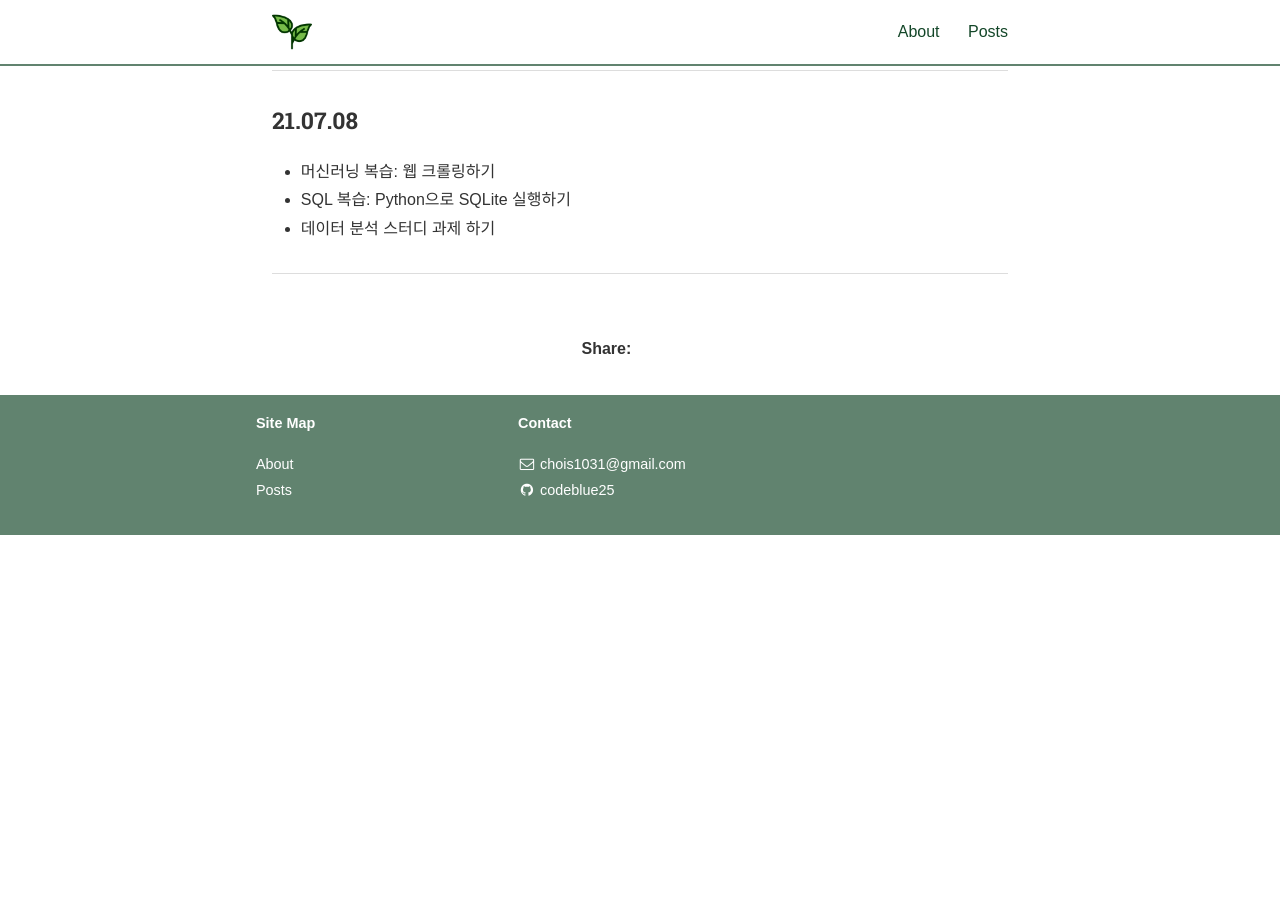
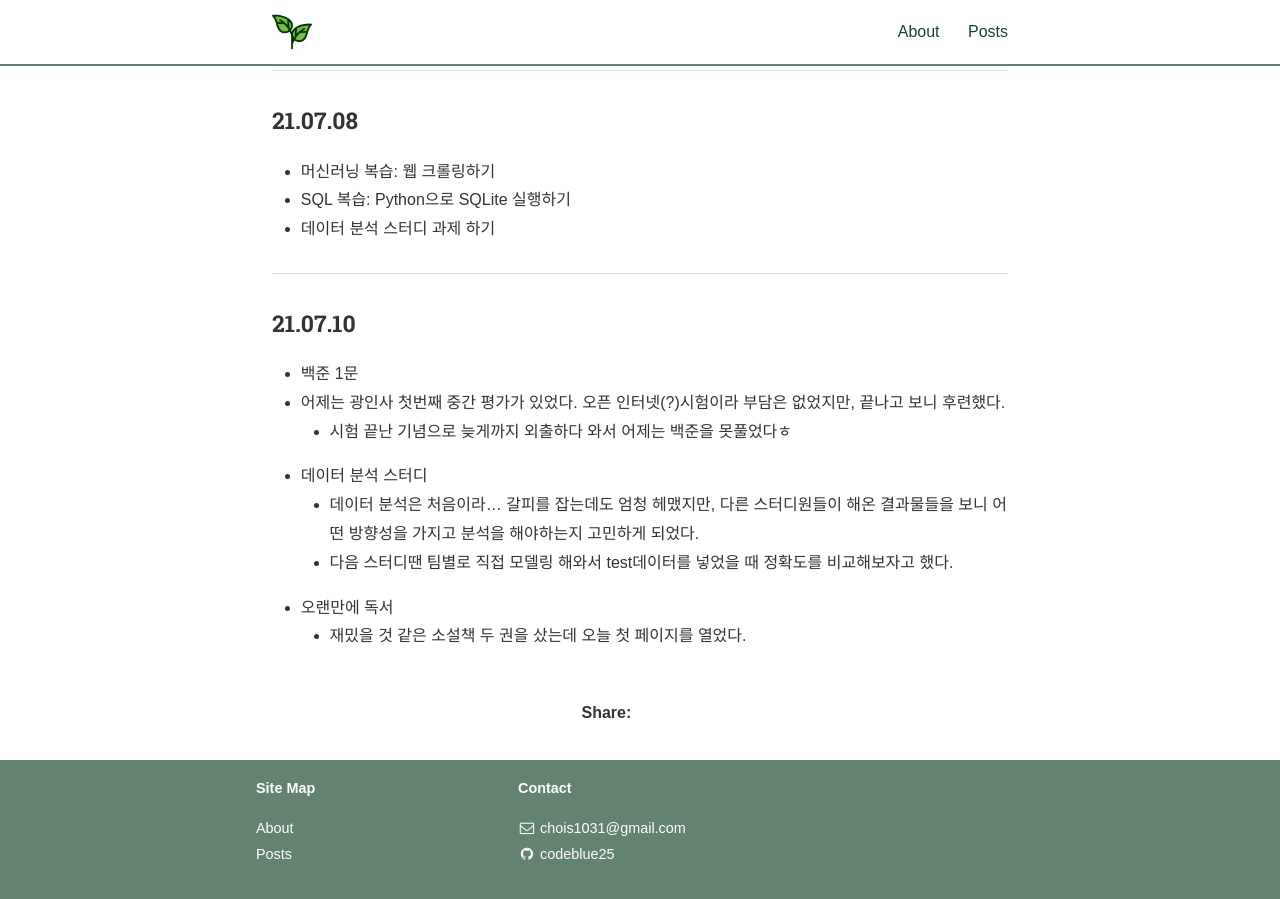
Before and after one commit to codeblue25/codeblue25.github.io, a Jekyll site: the page built from _posts/2021-07-04-0710.md, in a window 1280 px wide and 900 px high, scrolled down 1298 px. Built offline with Jekyll 4.4.1, drawn with Linux system fonts in a browser that asks for light colours; nearby versions of some CDN libraries; some web fonts are replaced; a style sheet for code colours, icons or effects is not loaded; before the commit the page ends 1833 px from its top, so only the background shows below that.

Commit message:
210710 TIL

```diff
--- a/_posts/2021-07-04-0710.md
+++ b/_posts/2021-07-04-0710.md
@@ -50,3 +50,14 @@ categories: TIL
 - 데이터 분석 스터디 과제 하기
 
 ---
+
+<h3>21.07.10</h3>
+
+- 백준 1문
+- 어제는 광인사 첫번째 중간 평가가 있었다. 오픈 인터넷(?)시험이라 부담은 없었지만, 끝나고 보니 후련했다.
+  - 시험 끝난 기념으로 늦게까지 외출하다 와서 어제는 백준을 못풀었다ㅎ
+- 데이터 분석 스터디
+  - 데이터 분석은 처음이라... 갈피를 잡는데도 엄청 헤맸지만, 다른 스터디원들이 해온 결과물들을 보니 어떤 방향성을 가지고 분석을 해야하는지 고민하게 되었다.
+  - 다음 스터디땐 팀별로 직접 모델링 해와서 test데이터를 넣었을 때 정확도를 비교해보자고 했다.
+- 오랜만에 독서
+  - 재밌을 것 같은 소설책 두 권을 샀는데 오늘 첫 페이지를 열었다.
```
